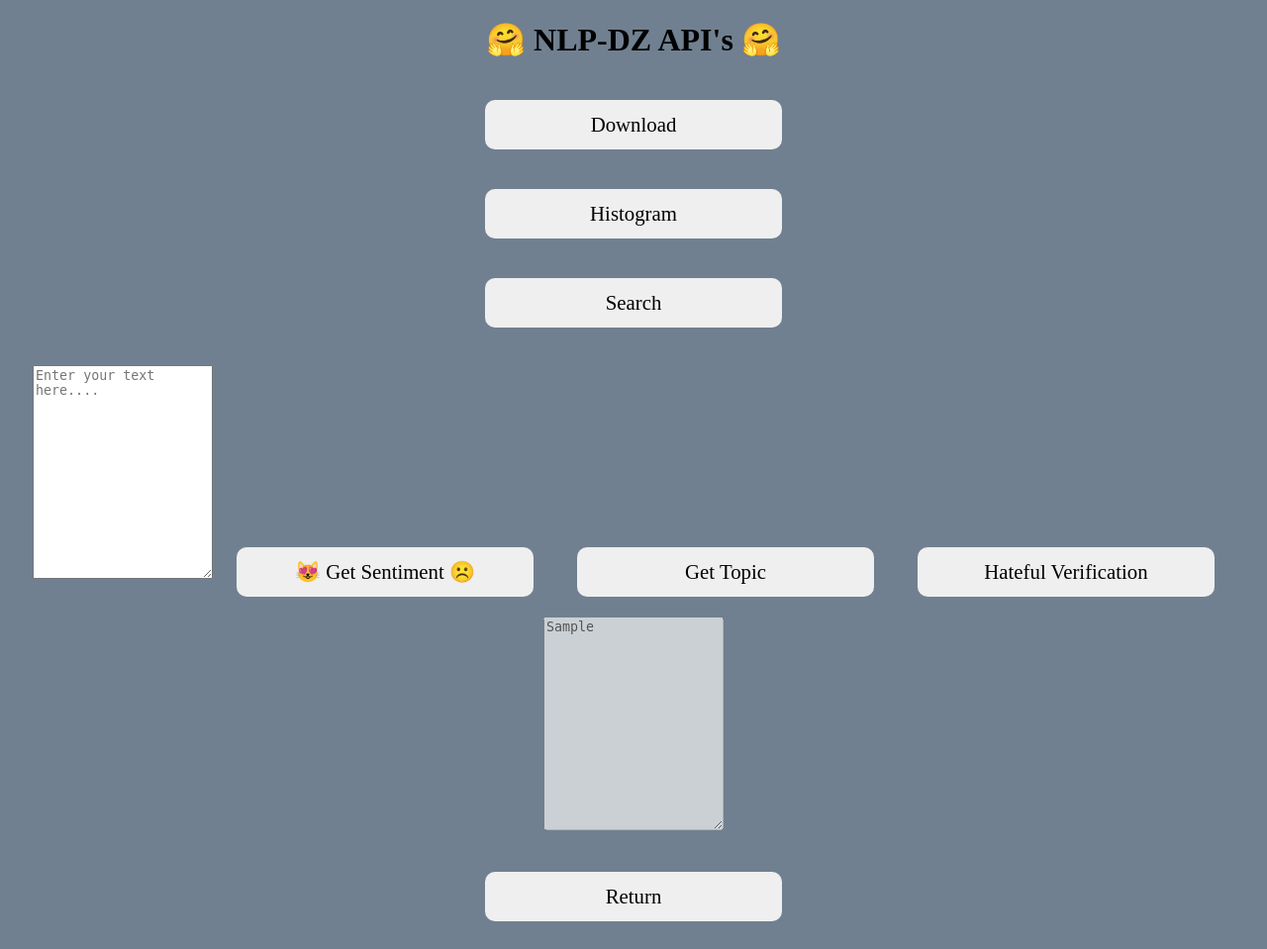
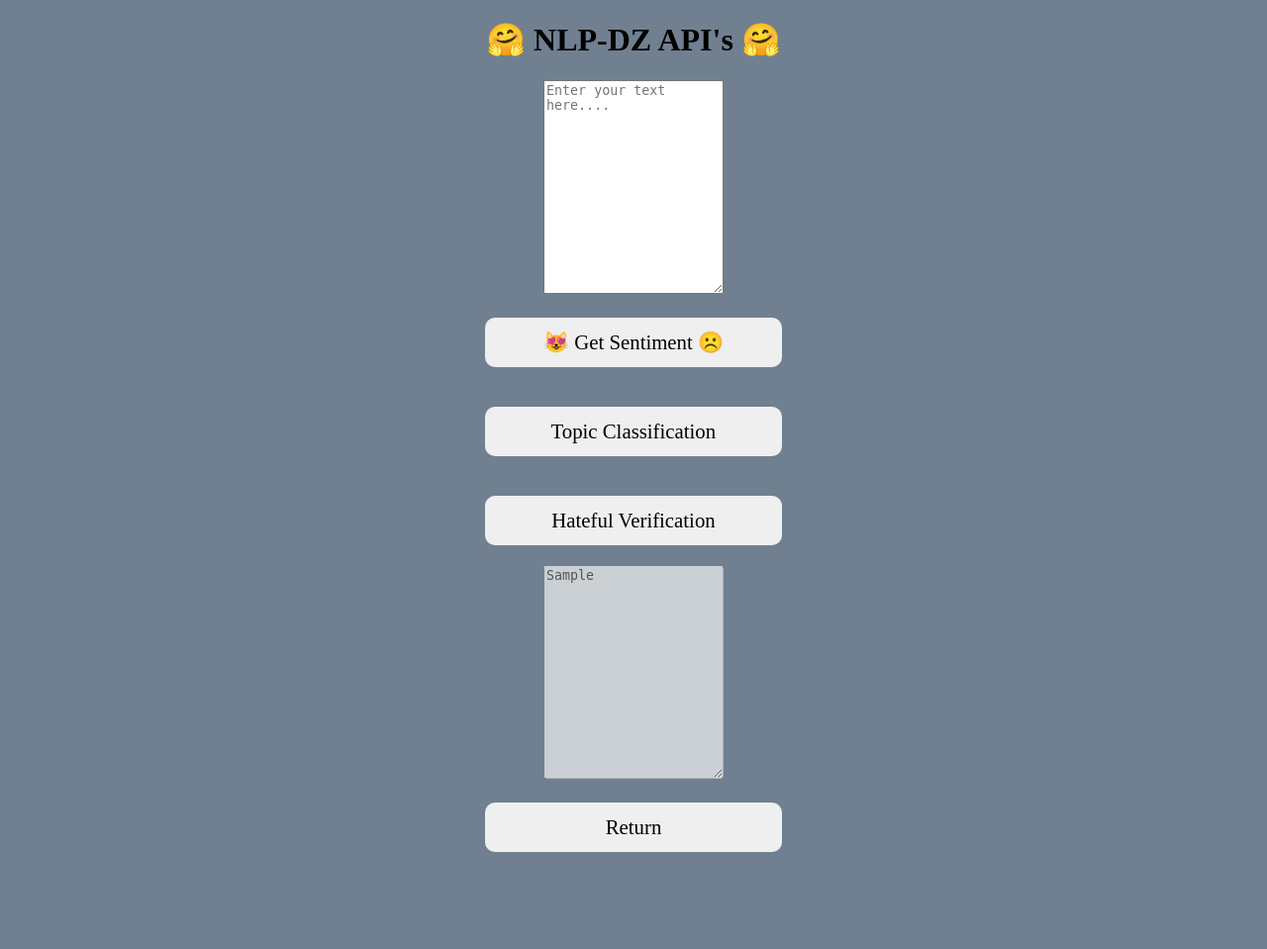
Before and after one commit to khairied/gogg, a Flask app: template templates/sentimentoftext.html in a window 1280 px wide. Shown: the whole page at 99% size. After the commit the page ends 861 px from the top, so only its background shows below. Run offline with Flask 2, Linux system fonts and the light colour scheme; the template is opened without the code that fills it: most values are stand-ins (such as "Sample title", 1, 10 or a date in 2020).

Commit message:
Update sentimentoftext.html

```diff
--- a/templates/sentimentoftext.html
+++ b/templates/sentimentoftext.html
@@ -7,26 +7,18 @@
 <body>
  </form>
     <h1> 🤗 NLP-DZ API's 🤗 </h1>
-<form id="package_form" action="" method="post">
+<form id="package_form" action="calculesent" method="post">
+      <textarea rows='14' id="input_text" name="name_input1" placeholder="Enter your text here...."></textarea>
       <div class="panel-body">
-          <input type ="submit" name="action" value="Download">
+          <input type ="submit" name="action" value="😻 Get Sentiment ☹️">
       </div>
       <div class="panel-body">
-          <input type ="submit" name="action" value="Histogram">
+          <input type ="submit" name="action" value=" Topic Classification ">
       </div>
       <div class="panel-body">
-          <input type ="submit" name="action" value="Search">
+          <input type ="submit" name="action" value=" Hateful Verification ">
       </div>
-
- </form>
-<form action="calculesent" method="post">
-        <br>
-        <textarea rows='14' id="input_text" name="name_input1" placeholder="Enter your text here...."></textarea>
-        <input type="submit" value="😻 Get Sentiment ☹️" id="calculsent">
-        <input type="submit" value="          Get Topic          " id="calcultopic">
-        <input type="submit" value="   Hateful Verification   " id="calculhate">
-        <textarea rows='14' id="result" placeholder="Please Wait for the result" disabled >{{v1}}</textarea>
-    </form>
+      <textarea rows='14' id="result" placeholder="Please Wait for the result" disabled >{{v1}}</textarea>
 <form action="retoursentiment" method="post">
         <br>
         <input type="submit" value="Return" id="retoursentiment">
```
